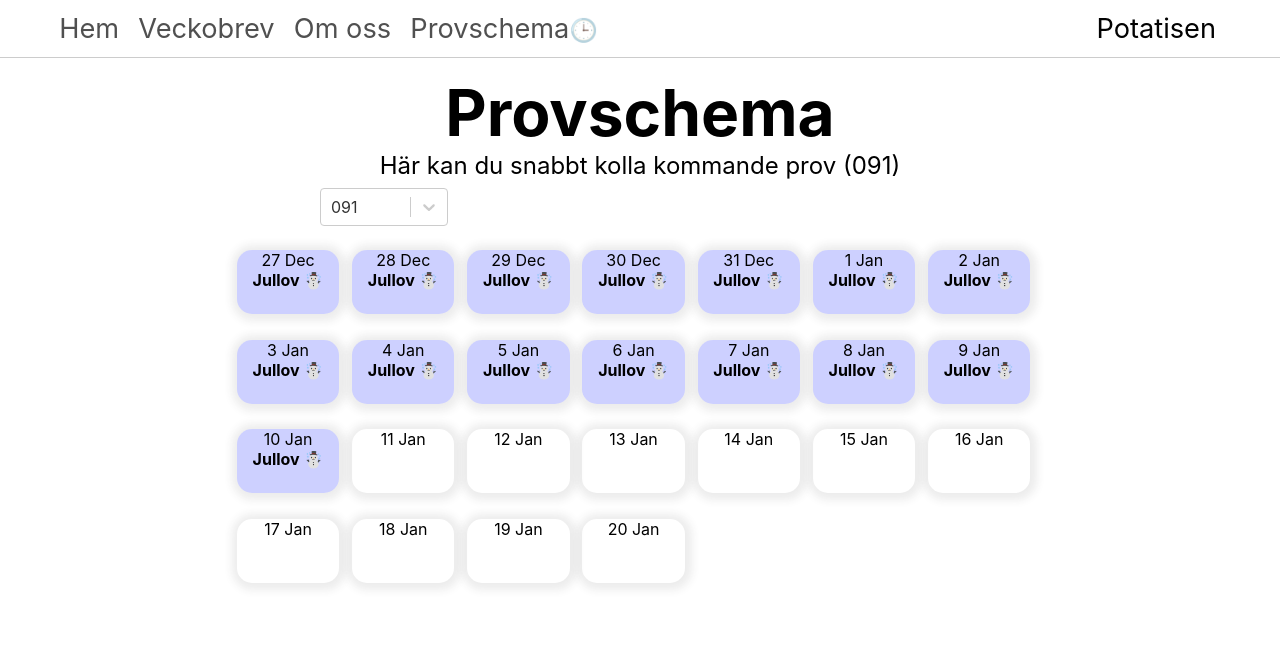
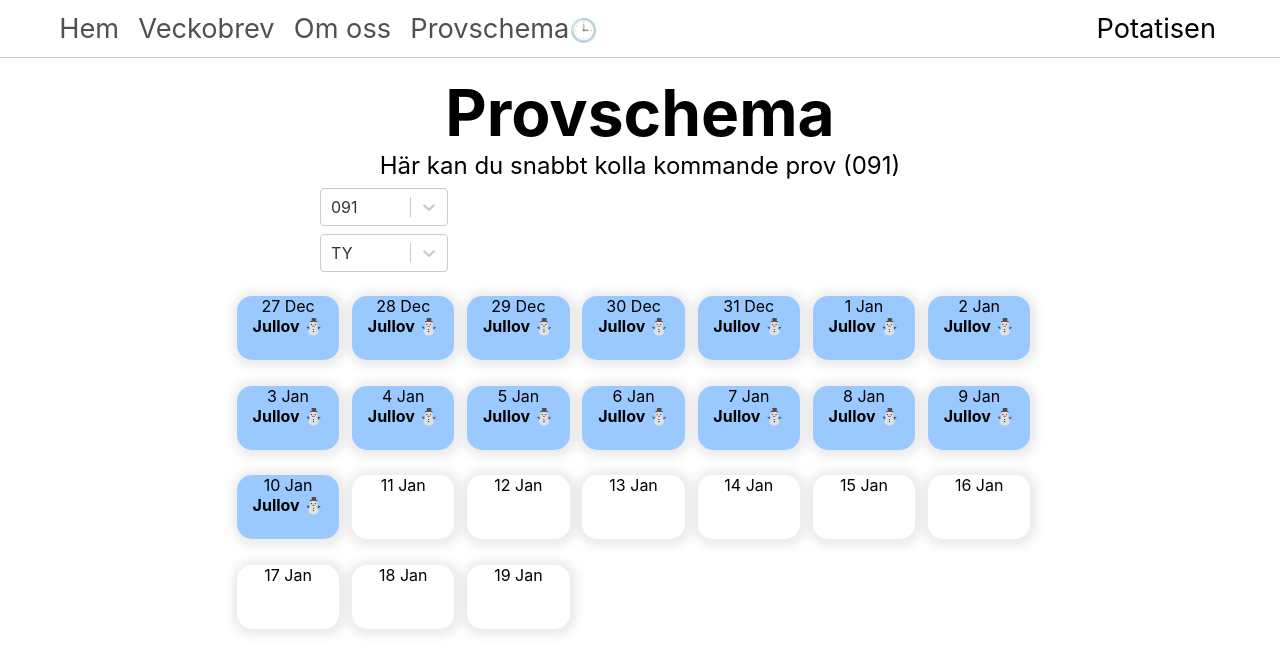
Before and after one commit to Ultimate-hackman/Potatisen.com, a Next.js app: page /kalender in a window 1280 px wide. Shown: the top 672 px of the page. Built offline with nearby package versions, Linux system fonts and the light colour scheme; no server answers; the database is empty.

Commit message:
multiple language

```diff
--- a/src/components/hatches.tsx
+++ b/src/components/hatches.tsx
@@ -16,7 +16,7 @@ const Hatch = styled.div`
   width: 8vw;
   height: auto;
   text-align: center;
-  background-color: ${(props) => props.color};
+  background-color: rgba(${(props) => props.color});
 
   @media only screen and (max-height: 768px) {
     width: 10vw;
@@ -44,7 +44,7 @@ const Alert = styled(Text)`
 const day = new Date().getDate();
 const currentMonth = new Date().getMonth();
 const database = firebase.firestore();
-const graphLength: number = 25;
+const graphLength: number = 24;
 const graphStart: number = 0;
 
 
@@ -59,13 +59,10 @@ function daysLeft(i) {
   }
 }
 
-function multiTest(data, i) {
+function multiTest(data, language, i) {
   let target = new Array();
   let emoji: string = "";
   const date = monthCheck(i + day, currentMonth);
-
-
-
 
 
 
@@ -74,8 +71,13 @@ function multiTest(data, i) {
   }
 
   for (const item in data) {
+
     if (i + day == data[item][2]) {
-      target[0] = data[item];
+      if (data[item][6] === "alla" && data[item][4] === language) {
+        target[0] = data[item];
+      } else if (data[item][6] != "alla") {
+        target[0] = data[item];
+      }
     } else if (data[item][2] < day + graphStart ) {
       if ( currentMonth - data[item][1] === 11 || currentMonth - data[item][1] === -1) {
         data[item][2] = data[item][2] + monthsLenght[currentMonth]
@@ -83,56 +85,58 @@ function multiTest(data, i) {
     }
   }
 
+
+
   if (target[0] === undefined) {
     return (
       <Hatch key={i}>
-        {date[0]} {months[date[1]]} {emoji}{" "}
+        {date[0]} {months[date[1]]} {emoji}
       </Hatch>
     );
   } else {
     if (day > i + day) {
       return (
-        <Hatch color={colorFinder(target[0][4], "10")} key={i}>{date[0]} {months[date[1]]} {emoji} {target[0][4]}{" "} <Alert>{target[0][5]} ✔ </Alert> klart{" "}</Hatch>
+        <Hatch color={colorFinder(target[0][4], "0.1")} key={i}>{date[0]} {months[date[1]]} {emoji} {target[0][4]}{" "} <Alert>{target[0][5]} ✔ </Alert> klart{" "}</Hatch>
       );
     } else {
 
       return (
         <>
-        <Hatch color={colorFinder(target[0][4], "75")} key={i}> <Text size="1em"> {date[0]} {months[date[1]]} {target[0][4]}  </Text> <Alert>{target[0][5]}  </Alert> <Text size="0.7em">  {target[0][3].start}:00 -{" "} {target[0][3].end}:00 <p> {daysLeft(i)}  </p> </Text> </Hatch>
+        <Hatch color={colorFinder(target[0][4], "0.75")} key={i}> <Text size="1em"> {date[0]} {months[date[1]]} {target[0][4]}  </Text> <Alert>{target[0][5]}  </Alert> <Text size="0.7em">  {target[0][3].start}:00 -{" "} {target[0][3].end}:00 <p> {daysLeft(i)}  </p> </Text> </Hatch>
         </>
       ); // fix error later
     }
   }
 }
 
-function calendarGen(props, totalData) {
-  let array: any[] = [];
+function calendarGen(ugg, language, totalData) {
+  let output: any[] = [];
 
   for (let i = graphStart; i < graphLength; i++) {
 
-    if (i + day < 42 || i + day < 11) {
-      array.push(<Hatch key={i} color={colorFinder("Ma", "45")}> {monthCheck(i + day, currentMonth)[0]} {months[monthCheck(i + day, currentMonth)[1]]} <Alert>Jullov ☃️ </Alert></Hatch>)
+    if (i + day < 42 || i + day < 42) {
+      output.push(<Hatch key={i} color={colorFinder("Ma", "0.4")}> {monthCheck(i + day, currentMonth)[0]} {months[monthCheck(i + day, currentMonth)[1]]} <Alert>Jullov ☃️ </Alert></Hatch>)
     } else {
 
 
 
 
 
-    switch (props) {
+    switch (ugg) {
       case "091":
-        array.push(multiTest(totalData[0], i));
+        output.push(multiTest(totalData[0], language,  i));
         break;
       case "092":
-        array.push(multiTest(totalData[1], i));
+        output.push(multiTest(totalData[1], language, i));
         break;
       case "093":
-        array.push(multiTest(totalData[2], i));
+        output.push(multiTest(totalData[2], language, i));
         break;
     }
   }
 }
 
-  return array;
+  return output;
 }
 
 export default function Hatches(props) {
@@ -140,7 +144,7 @@ export default function Hatches(props) {
 
   // states
   const [Data, setData] = useState(
-    new Array(new Array(), new Array(), new Array())
+    new Array(new Array(), new Array(), new Array(), new Array(), new Array(), new Array(), new Array())
   );
   const [totalData, setTotalData] = useState(new Array());
 
@@ -165,6 +169,11 @@ export default function Hatches(props) {
                 case "093":
                   Data[2].push(array[c]);
                   break;
+                case "alla":
+                  Data[0].push(array[c]);
+                  Data[1].push(array[c]);
+                  Data[2].push(array[c]);
+                  break;
               }
 
           }
@@ -177,5 +186,5 @@ export default function Hatches(props) {
   return <>
 
 
-  {calendarGen(props.ugg, totalData)} </>;
+  {calendarGen(props.ugg, props.language, totalData)} </>;
 }
--- a/src/lib/kalendar/colorFinder.ts
+++ b/src/lib/kalendar/colorFinder.ts
@@ -10,10 +10,11 @@ export default function colorFinder(subject, opacity) {
           color += "#1d1b1b" + opacity
           break;
       case "MA":
-          color += "#4652ff" + opacity
+          color += [0, 120, 255, opacity]
           break;
-      case "OLD":
-        color += "#8080" + opacity
+      case "TY":
+        let bruh = 255
+        color += [bruh, 0, 0, opacity]
     }
   return color
 }
--- a/src/pages/index.tsx
+++ b/src/pages/index.tsx
@@ -35,7 +35,7 @@ export default function Home() {
        </Link>
 
        <NewsPad>
-        <h1> {time + " dagar kvar till skolstart."} God jul! 🎄</h1>
+        <h1> {time + " dagar kvar till skolstart."} Glatt jullov! ☃️</h1>
        </NewsPad>
 
     </>
--- a/src/pages/kalender.tsx
+++ b/src/pages/kalender.tsx
@@ -7,16 +7,21 @@ import Title from '../styles/title'
 import ContentBox from '../styles/contentBox'
 import staticDay from "../lib/time/staticDayCount";
 import GlobalStyle from "../theme/GlobalStyles"
-import Btn from "../styles/btn"
 
 import Select from 'react-select'
 
-const options = [
+const uggarOption = [
   { value: '091', label: '091' },
   { value: '092', label: '092' },
   { value: '093', label: '093' }
 ]
 
+const languageOption = [
+  { value: 'TY', label: 'TY' },
+  { value: 'FR', label: 'FR' },
+  { value: 'SP-A', label: 'SP-A' },
+  { value: 'SP-B', label: 'SP-B' }
+]
 const Calendar = styled.div `
 padding-top: 3vh;
 display: grid;
@@ -27,6 +32,7 @@ grid-template-columns: repeat(7, 9vw);
 grid-template-rows: repeat(4, 5vw);
 grid-row-gap: 2vw;
 
+
 @media only screen and (max-height: 768px) {
   grid-template-columns: repeat(7, 11vw);
      grid-template-rows: repeat(4, 7vw);
@@ -34,7 +40,6 @@ grid-row-gap: 2vw;
 `
 
 const Selection = styled(Select) `
-
     width: 20%;
     padding-top: 1vh;
 `
@@ -44,9 +49,9 @@ const Selection = styled(Select) `
 
 
 export default function Kalender() {
-  const [display, setDisplay] = useState("none");
+
   const [ugg, setUgg] = useState("091")
-  const [language, setLanguage] = useState("sp")
+  const [language, setLanguage] = useState("TY")
 
 
 
@@ -66,11 +71,11 @@ export default function Kalender() {
         </Title>
 
 
-      <Selection options={options} defaultValue={options[0]}  onChange={(prop) =>  setUgg(prop.value) } />
+      <Selection options={uggarOption} defaultValue={uggarOption[0]}  onChange={(prop) =>  setUgg(prop.value) } />
+      <Selection options={languageOption} defaultValue={languageOption[0]}  onChange={(prop) =>  setLanguage(prop.value) } />
 
 
-
-        <Calendar><Hatches ugg={ugg} /></Calendar>
+        <Calendar><Hatches ugg={ugg} language={language} /></Calendar>
 
       </ContentBox>
     </>
```
